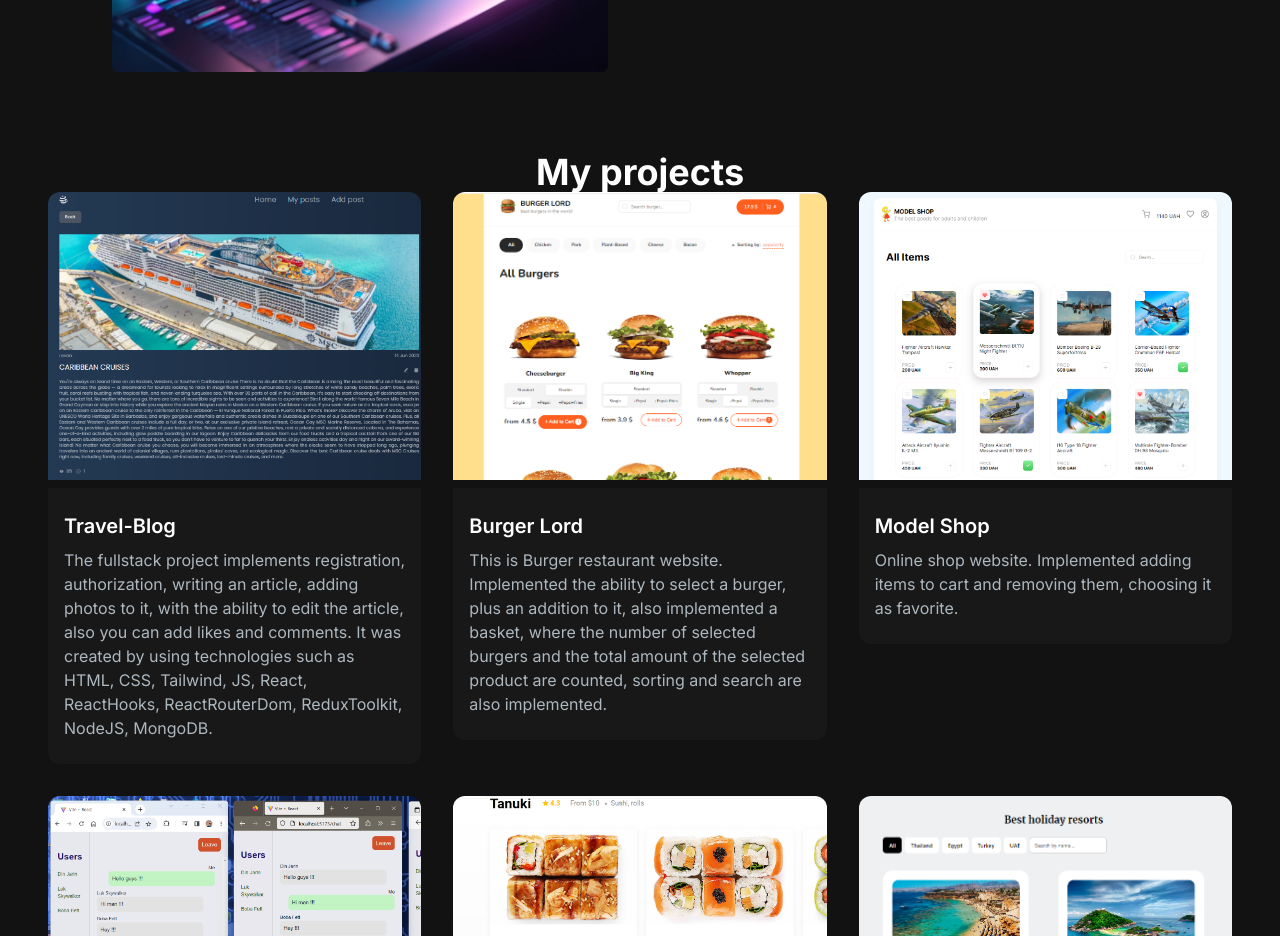
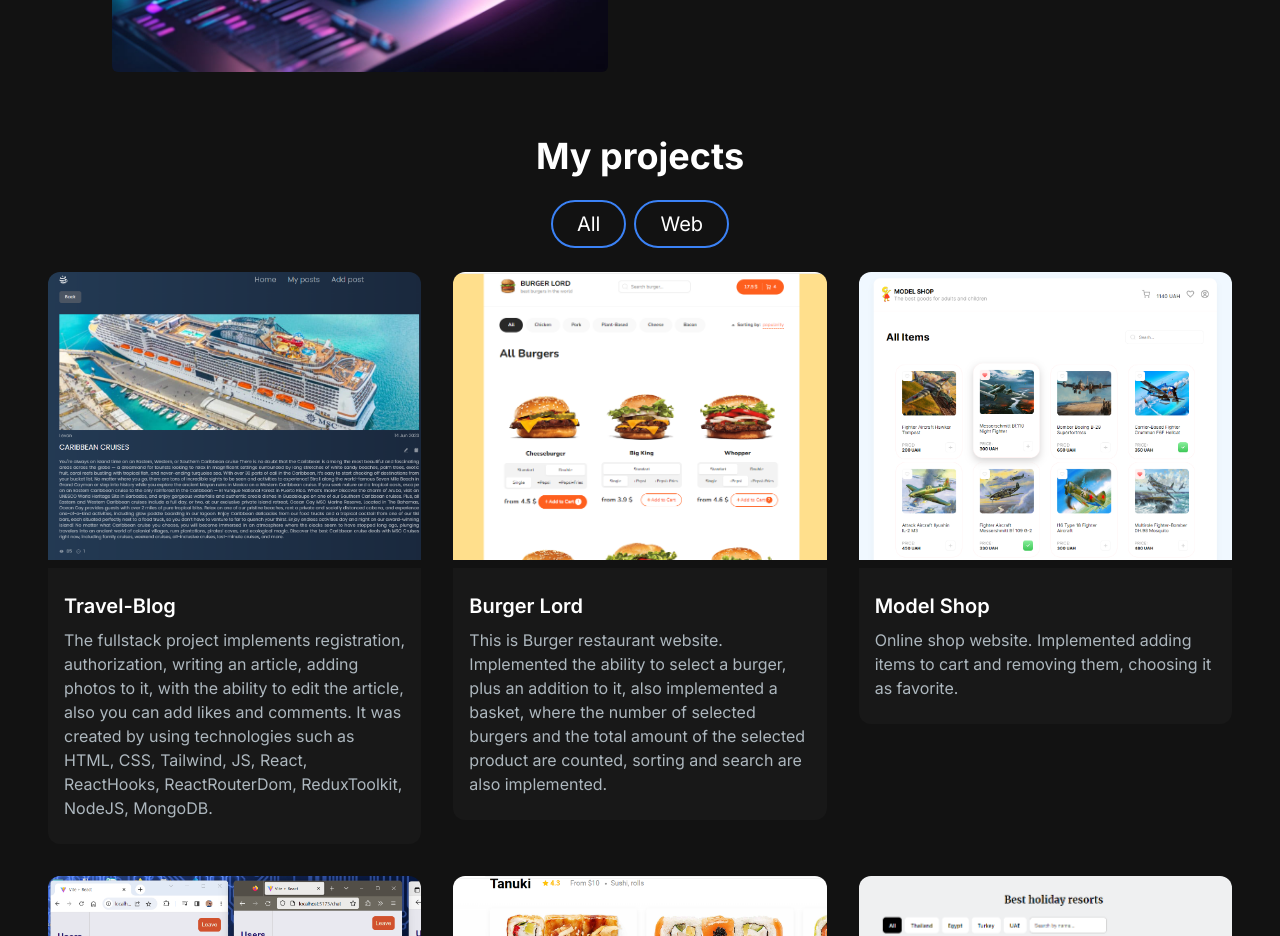
Before and after one commit to Saoa35/my-portfolio-website, a Next.js app: page / in a window 1280 px wide. Shown: the part 1000-1936 px from the top of the page. Built offline with nearby package versions, Linux system fonts and the light colour scheme.

Commit message:
+ added All & Web buttons

```diff
--- a/src/app/components/AboutSection.jsx
+++ b/src/app/components/AboutSection.jsx
@@ -30,9 +30,9 @@ const tabData = [
     id: "education",
     content: (
       <ul className="pl-2 list-disc">
-        <li>BINARY STUDIO ACADEMY</li>
-        <li>CYBER BIONIC SYSTEMATICS</li>
-        <li>NATIONAL TECHNICAL UNIVERSITY, Poltava, Ukraine</li>
+        <li>Binary Studio Academy</li>
+        <li>Cyber Bionic Systematics</li>
+        <li>National Technical University, Poltava, Ukraine</li>
       </ul>
     ),
   },
--- a/src/app/components/ProjectsSection.jsx
+++ b/src/app/components/ProjectsSection.jsx
@@ -67,9 +67,17 @@ const projectsData = [
 export const ProjectsSection = () => {
   return (
     <>
-      <h2 className="text-center text-4xl font-bold text-white mt-4">
+      <h2 className="text-center text-4xl font-bold text-white mb-2">
         My projects
       </h2>
+      <div className="text-white flex flex-row justify-center items-center gap-2 py-4 mb-2">
+        <button className="rounded-full border-2 border-blue-500 px-6 py-2 text-xl cursor-pointer">
+          All
+        </button>
+        <button className="rounded-full border-2 border-blue-500 px-6 py-2 text-xl cursor-pointer">
+          Web
+        </button>
+      </div>
       <div className="grid md:grid-cols-3 gap-8">
         {projectsData.map((project) => (
           <ProjectCard
```
